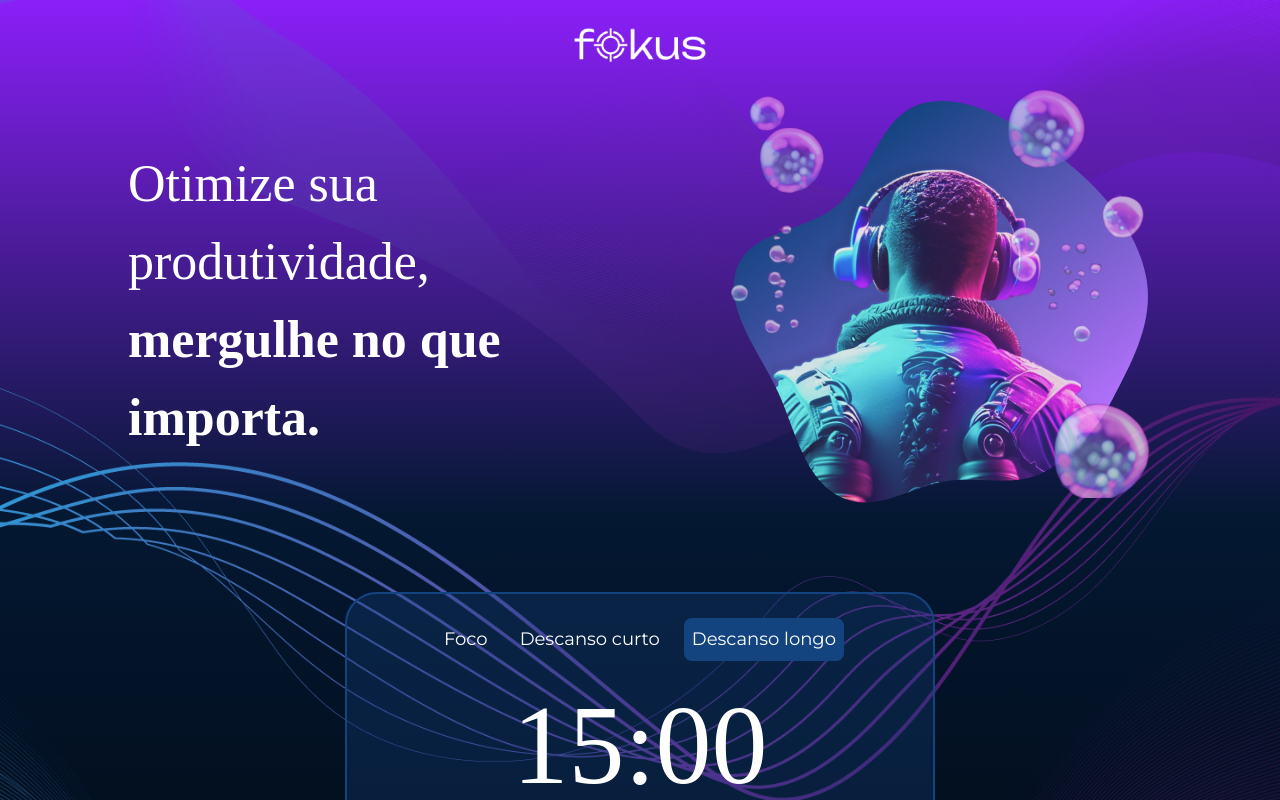
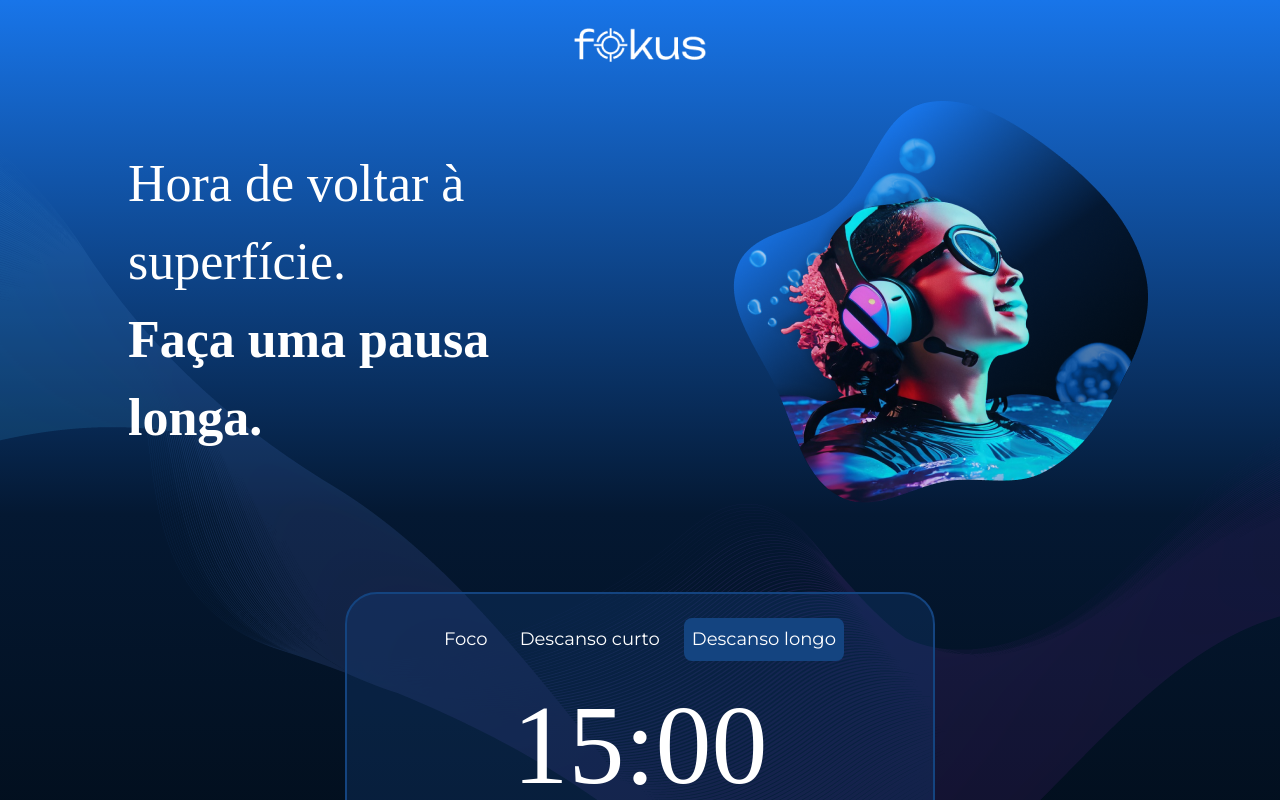
Before and after one commit to mialuzmia/react-fokus, a React (Vite) app: page / in a window 1280 px wide. Both pictures are taken after a click on the button "Descanso longo". Shown: the top 800 px of the page. Built offline with nearby package versions, Linux system fonts and the light colour scheme; no server answers; a web font is replaced by a local one.

Commit message:
text and colors changing with the mode

```diff
--- a/src/App.jsx
+++ b/src/App.jsx
@@ -5,12 +5,16 @@ import Banner from './components/Banner';
 import Card from './components/Card';
 import Footer from './components/Footer';
 import Header from './components/Header';
+import useMode from './context/ModeContext';
 
 function App() {
-
+  const { mode } = useMode();
 
   return (
-      <main className={styles.app__container}>
+      <main
+        className={`${styles.app__container}
+        ${mode === 'focus' ? styles.focus : mode === 'short' ? styles.short : styles.long}`}
+      >
         <Header />
         <Banner />
         <MusicPlayerProvider>
--- a/src/components/Banner.jsx
+++ b/src/components/Banner.jsx
@@ -1,16 +1,46 @@
 import styles from '../styles/components/banner.module.scss';
 
-import bannerImg from "../assets/imagens/foco.png";
+import imgFocus from '../assets/imagens/foco.png';
+import imgShort from '../assets/imagens/descanso-curto.png';
+import imgLong from '../assets/imagens/descanso-longo.png';
+
+import useMode from '../context/ModeContext';
 
 const Banner = () => {
+   const { mode } =  useMode();
+
   return (
     <section className={styles.banner__container}>
-      <h1 >
-        Otimize sua produtividade,<br/>
-        <strong>mergulhe no que importa.</strong>
-      </h1>
 
-      <img src={bannerImg} alt="" />
+      {mode === 'focus' &&
+        <>
+          <h1 >
+            Otimize sua produtividade,<br/>
+            <strong>mergulhe no que importa.</strong>
+          </h1>
+          <img src={imgFocus} alt="imagem em tons de roxo de um homem de costas de fones de ouvido e mochila" />
+        </>
+      }
+
+      {mode === 'short' &&
+        <>
+          <h1 >
+            Que tal dar uma respirada?<br/>
+            <strong>Faça uma pausa curta!</strong>
+          </h1>
+          <img src={imgShort} alt="imagem em tons de verde de uma mulher de perfil com cabelo em uma trança para trás e com fones de ouvido" />
+        </>
+      }
+
+      {mode === 'long' &&
+        <>
+          <h1 >
+            Hora de voltar à superfície.<br/>
+            <strong>Faça uma pausa longa.</strong>
+          </h1>
+          <img src={imgLong} alt="imagem em tons de azul de uma menina com óculos grandes, cabelo com mechas cor de rosa para trás e fones de ouvido" />
+        </>
+      }
 
     </section>
   )
--- a/src/hooks/useCountdownTimer.jsx
+++ b/src/hooks/useCountdownTimer.jsx
@@ -1,18 +1,30 @@
 import { useEffect, useRef, useState } from 'react';
+
+import useSound from "use-sound";
+
+import playSound from '../assets/sons/play.wav';
+import pauseSound from '../assets/sons/pause.mp3';
+
 
 const useCountdownTimer = (timestamp) => {
   const [timeLeft, setTimeLeft] = useState(timestamp);
   const [isRunning, setIsRunning] = useState(false);
   const intervalRef = useRef(null);
 
+  const [playPlaySound] = useSound(playSound);
+  const [playPauseSound] = useSound(pauseSound);
+
+
   const toggleTimer = () => {
     if (isRunning) {
       clearInterval(intervalRef.current);
       intervalRef.current = null;
+      playPauseSound();
     } else if (timeLeft > 0) {
       intervalRef.current = setInterval(() => {
         setTimeLeft((time) => time - 1);
       }, 1000);
+      playPlaySound();
     }
     setIsRunning(!isRunning);
   };
--- a/src/styles/components/app.module.scss
+++ b/src/styles/components/app.module.scss
@@ -10,5 +10,19 @@
   min-height: 100vh;
   min-width: 100%;
 
+  &.focus{
+  background: url(../../assets/imagens/pattern.png),$main-bg-purple;
+
+  }
+
+  &.short{
+    background: url(../../assets/imagens/pattern.png),$main-bg-green;
+
+  }
+
+  &.long{
+    background: url(../../assets/imagens/pattern.png),$main-bg-blue;
+
+  }
 
 }
```
